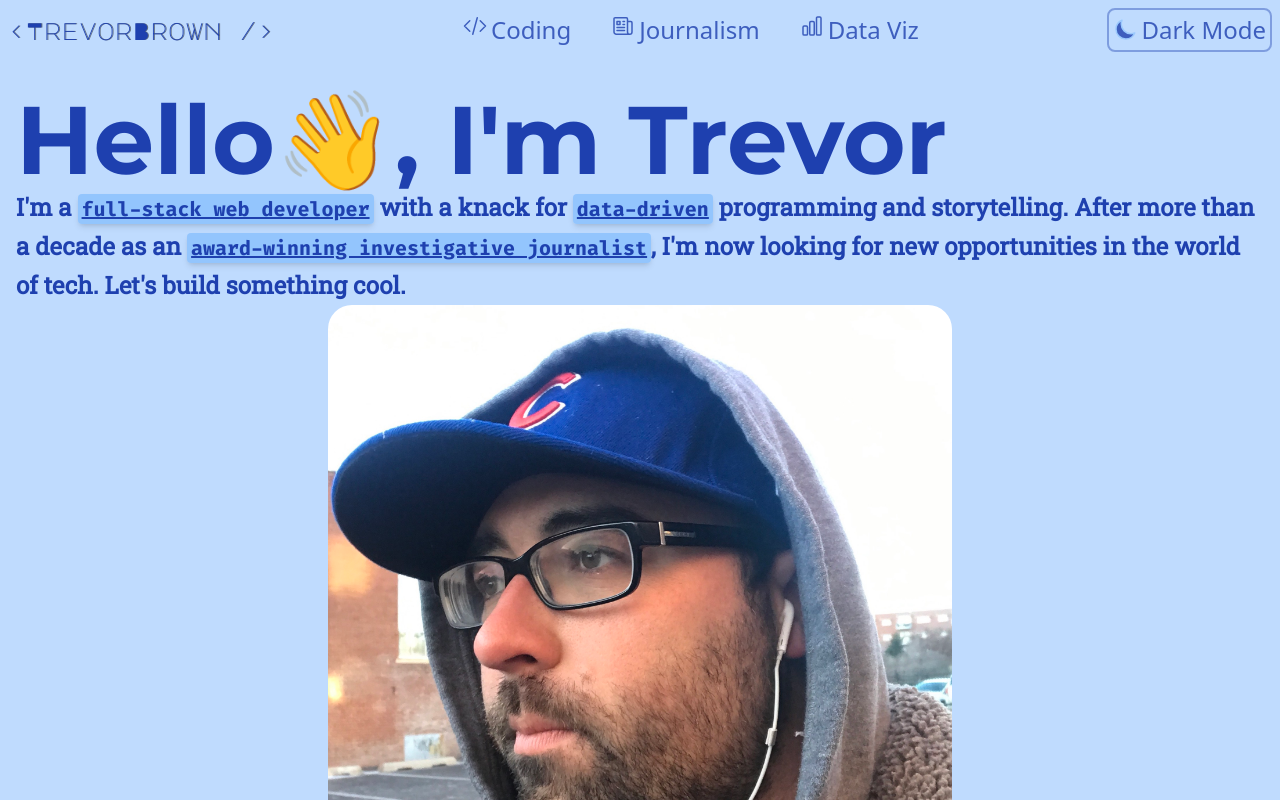
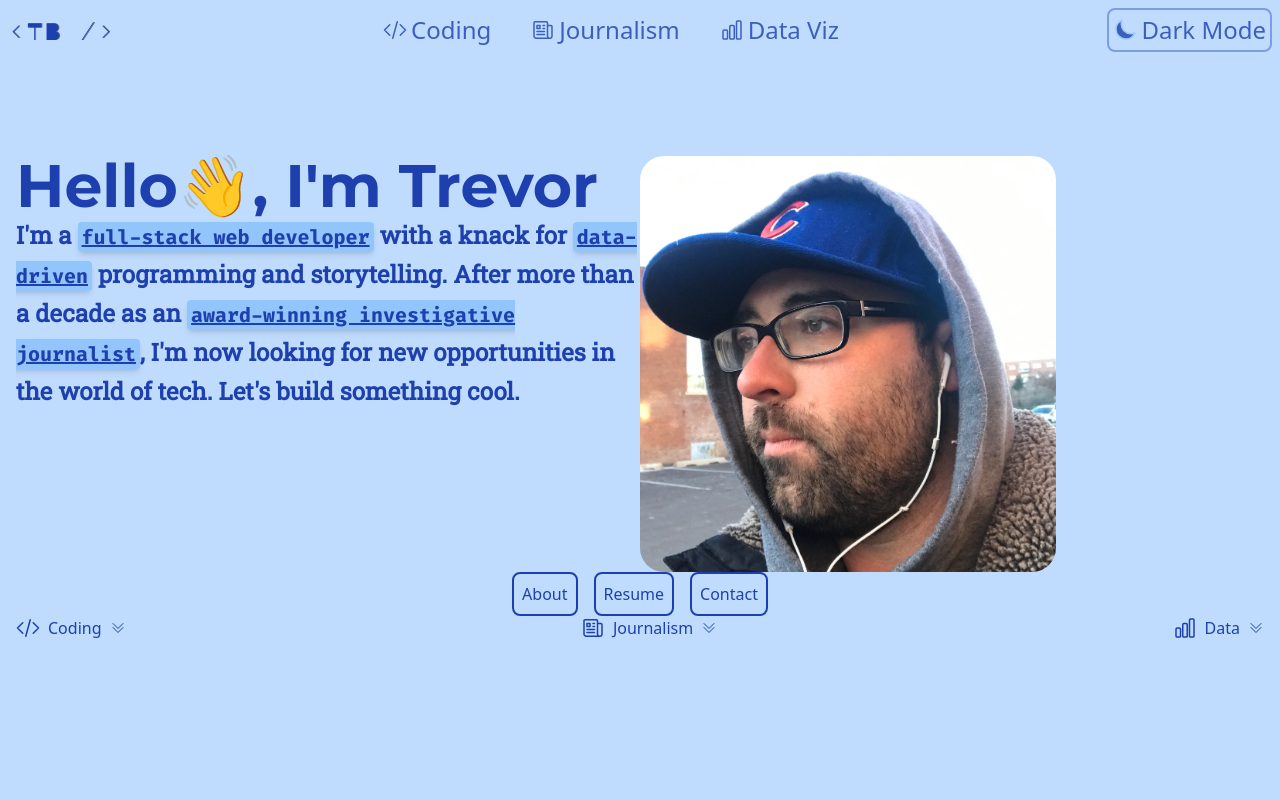
Before and after one commit to tbrown034/my-portfolio, a Next.js app: page / in a window 1280 px wide. Shown: the top 800 px of the page. Built offline with nearby package versions, Linux system fonts and the light colour scheme.

Commit message:
WIP(Intro): Design and responsivensnss

```diff
--- a/app/Components/Home/Intro.jsx
+++ b/app/Components/Home/Intro.jsx
@@ -11,16 +11,18 @@ import { motion } from "framer-motion";
 
 export default function Intro() {
   return (
-    <section className="flex flex-col justify-between min-h-screen px-4 py-8">
-      <div className="">
+    <section className="flex flex-col min-h-screen px-4 pt-24">
+      <div className="sm:grid-cols-6 sm:grid">
+        <div className="col-span-3">
           <motion.h1
-          className="text-6xl font-montserrat sm:text-8xl"
+            className="text-6xl font-montserrat"
             initial={{ y: -100, opacity: 0 }}
             animate={{ y: 0, opacity: 1 }}
             transition={{ duration: 1 }}
           >
             Hello👋, I'm Trevor
           </motion.h1>
+
           <motion.h3
             initial={{ x: -100, opacity: 0 }}
             animate={{ x: 0, opacity: 1 }}
@@ -43,20 +45,20 @@ export default function Intro() {
             build something cool.
           </motion.h3>
         </div>
-      <div>
+
         <motion.div
-          initial={{ scale: 0 }}
-          animate={{ rotate: 360, scale: 1 }}
-          transition={{
-            delay: 1,
-            type: "spring",
-            stiffness: 260,
-            damping: 20,
-          }}
-          className="w-1/2 mx-auto "
+          initial={{ x: -100, opacity: 0 }}
+          animate={{ x: 0, opacity: 1 }}
+          transition={{ duration: 1 }}
+          className="col-span-3 "
         >
-          <Image className=" rounded-3xl" src={photo} alt="Trevor Brown" />
+          <Image
+            className="w-4/6 rounded-3xl sm:flex"
+            src={photo}
+            alt="Trevor Brown"
+          />
         </motion.div>
+      </div>
 
       <div className="flex justify-center gap-4">
         <button className="p-2 border-2 border-blue-800 rounded-lg hover:bg-blue-300 active:bg-blue-400">
@@ -70,7 +72,6 @@ export default function Intro() {
         <button className="p-2 border-2 border-blue-800 rounded-lg hover:bg-blue-300 active:bg-blue-400">
           Contact
         </button>
-        </div>
       </div>
       <div className="flex justify-between">
         <Link href="/" className="flex items-center space-x-2">
--- a/app/Components/UI/header.jsx
+++ b/app/Components/UI/header.jsx
@@ -1,5 +1,5 @@
 "use client";
-import { useState, useEffect, useContext } from "react";
+import { useContext } from "react";
 import Link from "next/link";
 import { CodeBracketIcon } from "@heroicons/react/24/outline";
 import { NewspaperIcon } from "@heroicons/react/24/outline";
@@ -20,27 +20,33 @@ export default function Header() {
   return (
     <header className="flex items-center justify-between p-2 text-2xl dark:text-blue-200 dark:bg-blue-800">
       <h1
-        className="font-majorMono"
+        className="font-majorMono sm:hidden"
         style={{ textShadow: "rgba(0, 0, 0, 0.5) 1px 0px 0px" }}
       >
         &lt;TrevorBrown /&gt;
       </h1>
+      <h1
+        className="hidden sm:flex font-majorMono"
+        style={{ textShadow: "rgba(0, 0, 0, 0.5) 1px 0px 0px" }}
+      >
+        &lt;TB /&gt;
+      </h1>
 
-      <div className="hidden gap-8 sm:flex opacity-80">
+      <div className="hidden gap-8 text-base lg:text-2xl sm:flex opacity-80">
         <Link href="/">
-          <div className="flex gap-1 p-1 rounded-lg cursor-pointer hover:bg-blue-300 active:bg-blue-400">
+          <div className="flex items-center gap-1 p-1 rounded-lg cursor-pointer hover:bg-blue-300 active:bg-blue-400">
             <CodeBracketIcon className="w-6 h-6" />
             <p>Coding</p>
           </div>
         </Link>
         <Link href="/">
-          <div className="flex gap-1 p-1 rounded-lg cursor-pointer hover:bg-blue-300 active:bg-blue-400">
+          <div className="flex items-center gap-1 p-1 rounded-lg cursor-pointer hover:bg-blue-300 active:bg-blue-400">
             <NewspaperIcon className="w-6 h-6" />
             <p>Journalism</p>
           </div>
         </Link>
         <Link href="/">
-          <div className="flex gap-1 p-1 rounded-lg cursor-pointer hover:bg-blue-300 active:bg-blue-400">
+          <div className="flex items-center gap-1 p-1 rounded-lg cursor-pointer hover:bg-blue-300 active:bg-blue-400">
             <ChartBarIcon className="w-6 h-6" />
             <p>Data Viz</p>
           </div>
```
Lines whose indentation alone changed are shown as unchanged.
